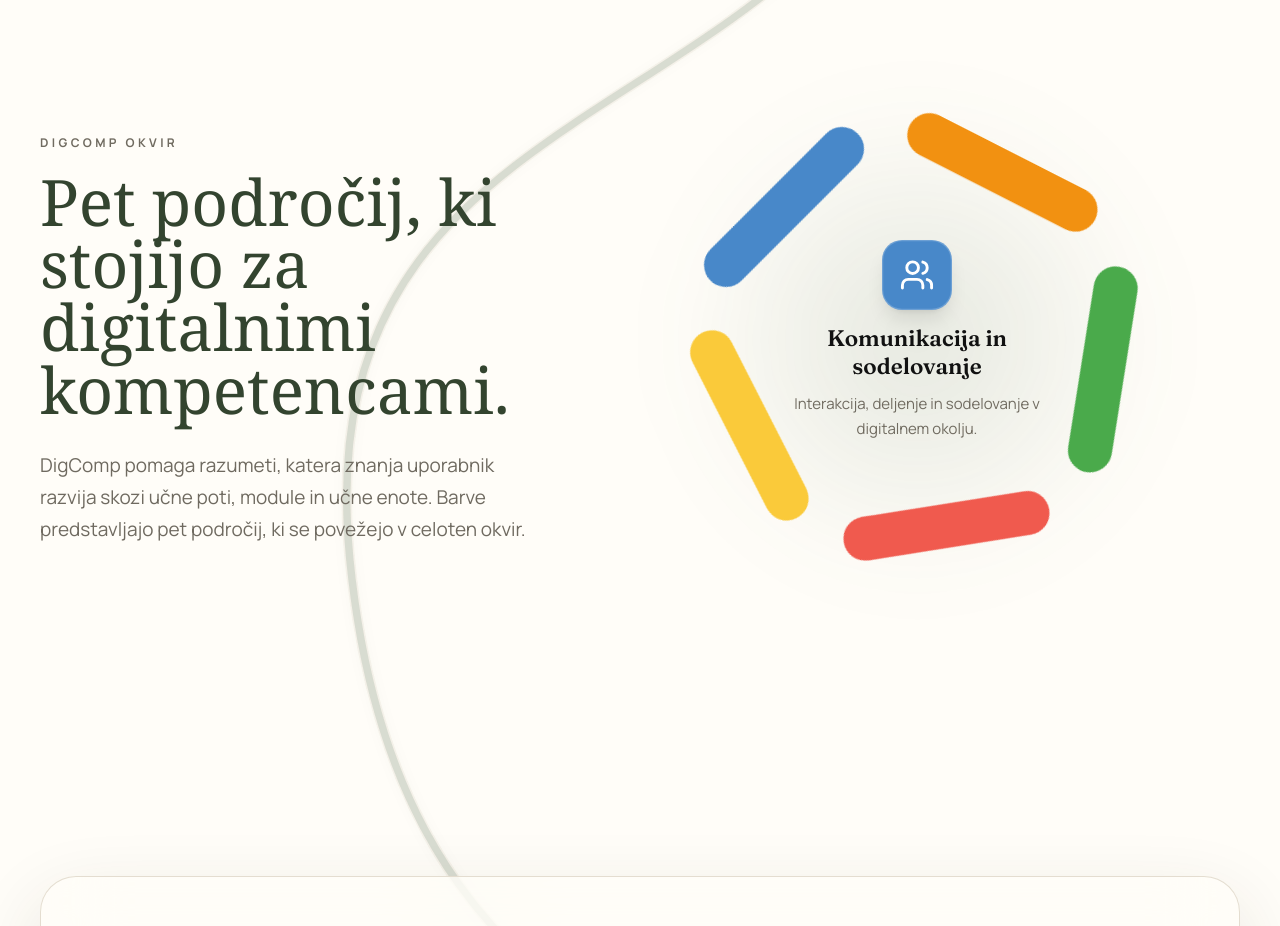
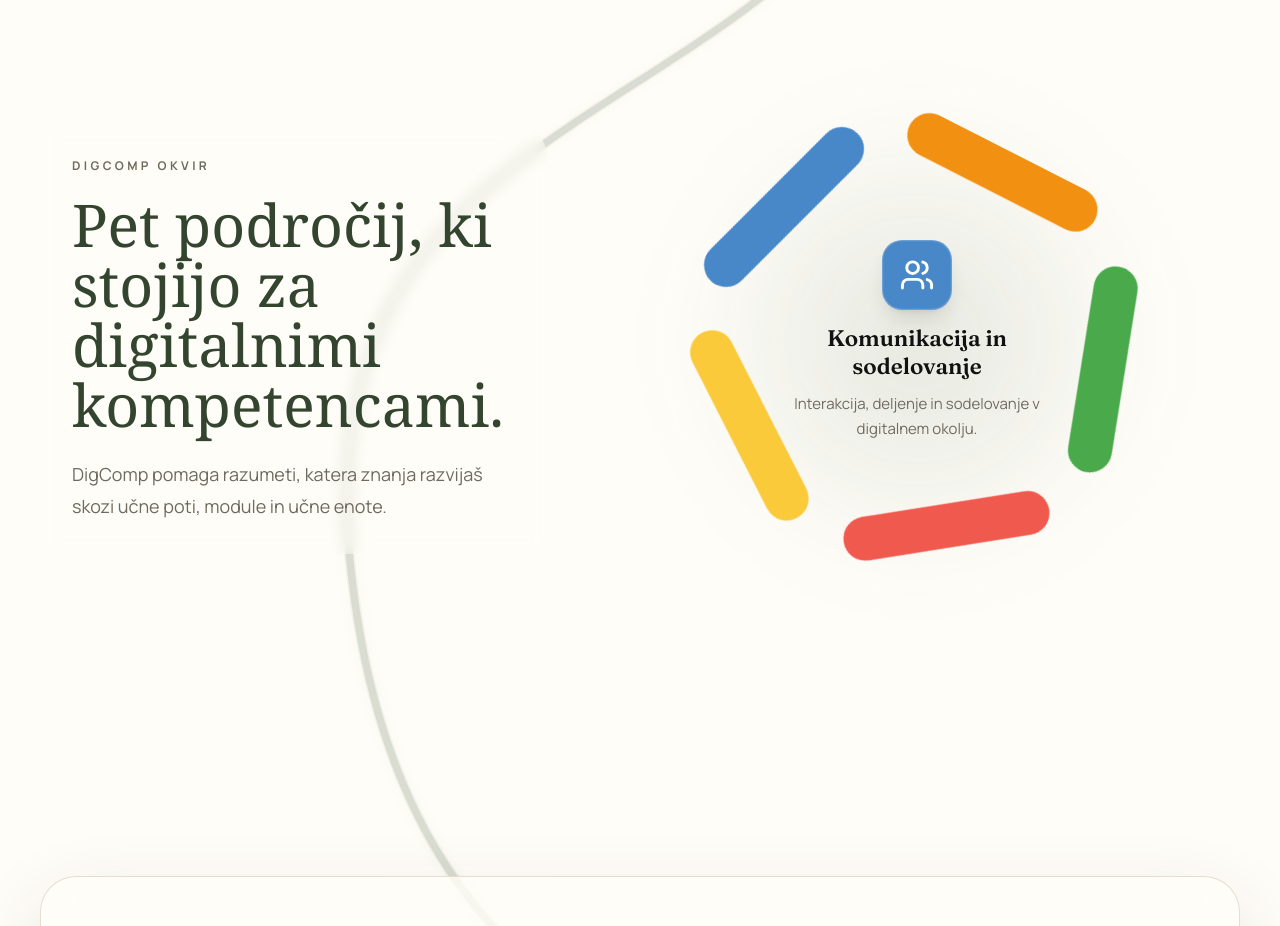
Before and after one commit to McTehno/Psi-Up, a React (Vite) app in the folder frontend/: page /home-redesign in a window 1280 px wide. Shown: the part 4500-5426 px from the top of the page. Built offline with nearby package versions, Linux system fonts and the light colour scheme; no server answers.

Commit message:
Posodobljena DigComp sekcija

```diff
--- a/frontend/src/pages/HomeRedesign/components/HomeDigCompSection.tsx
+++ b/frontend/src/pages/HomeRedesign/components/HomeDigCompSection.tsx
@@ -17,19 +17,20 @@ function HomeDigCompSection({
 		>
 			<div className="relative grid w-full items-center gap-12 lg:grid-cols-[minmax(0,0.88fr)_minmax(0,1.12fr)]">
 				<RevealOnScroll className="relative z-20 max-w-2xl">
+					<div className="max-w-xl rounded-[30px] bg-[#fffdf8]/30 p-6 backdrop-blur-sm sm:p-8">
 						<p className="text-xs font-bold uppercase tracking-[0.28em] text-[#706b60]">
 							DigComp okvir
 						</p>
 
-					<h2 className="mt-5 font-serif text-[clamp(38px,5vw,68px)] leading-[0.98] text-[#33442f]">
+						<h2 className="mt-5 font-serif text-[clamp(36px,4.6vw,60px)] leading-[1.02] text-[#33442f]">
 							Pet področij, ki stojijo za digitalnimi kompetencami.
 						</h2>
 
-					<p className="mt-7 max-w-xl text-[19px] leading-8 text-[#6f6a60]">
-						DigComp pomaga razumeti, katera znanja uporabnik razvija skozi
-						učne poti, module in učne enote. Barve predstavljajo pet področij,
-						ki se povežejo v celoten okvir.
+						<p className="mt-6 max-w-xl text-[18px] leading-8 text-[#6f6a60]">
+							DigComp pomaga razumeti, katera znanja razvijaš skozi učne
+							poti, module in učne enote.
 						</p>
+					</div>
 				</RevealOnScroll>
 
 				<RevealOnScroll
```
Lines whose indentation alone changed are shown as unchanged.
